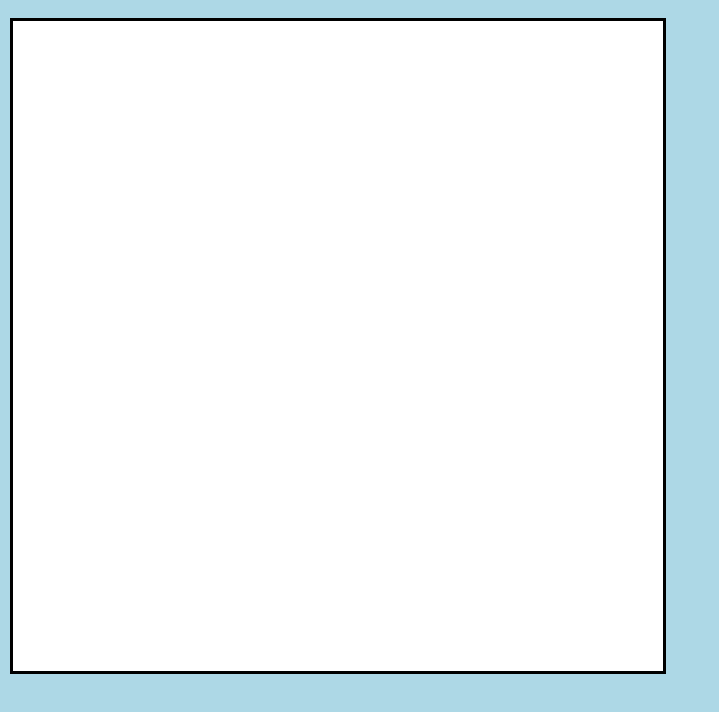
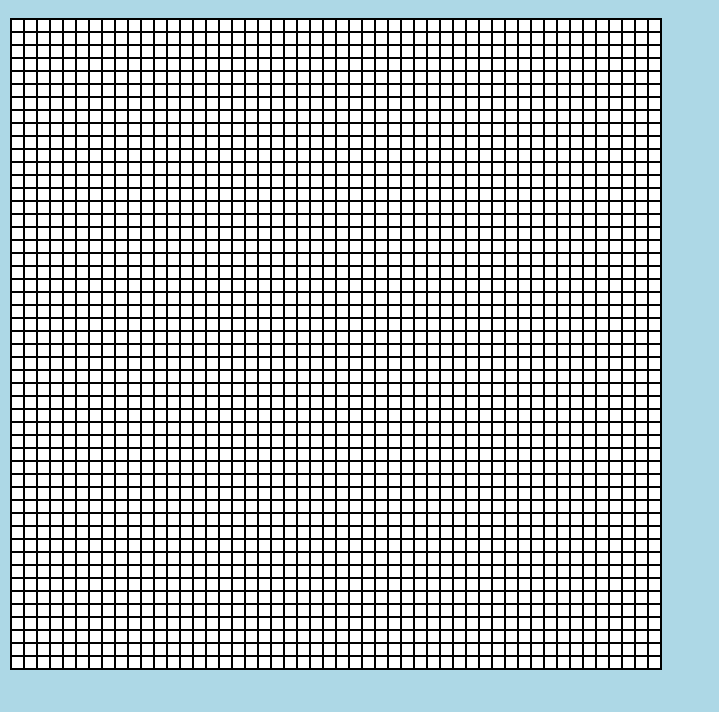
Before and after one commit to NVision021/etch-a-sketch, a plain HTML site: page index.html in a window 1280 px wide. Shown: the part 50-762 px from the top of the page, without its empty margins (0-719 px from the left). Drawn offline with Linux system fonts and the light colour scheme.

Commit message:
createGrid function added
Function that creates a grid of a specified size

```diff
--- a/script.js
+++ b/script.js
@@ -0,0 +1,26 @@
+const container = document.querySelector("#container");
+
+let gridSize = 50;
+
+/* A function that creates a grid of gridsize x gridsize */
+function createGrid (size) {
+  for (let i = 1; i < size + 1; i++) {
+    let column = document.createElement("div");
+    column.classList.add("column");
+    column.style.cssText = "flex-grow: 1; display: flex; flex-direction: column;"
+    container.appendChild(column);
+  }
+
+  let columns = document.querySelectorAll(".column");
+  columns.forEach(column => {
+    for (let i = 1; i < size + 1; i++) {
+      let box = document.createElement("div");
+      box.classList.add("box");
+      box.style.cssText = "display: flex; border: solid; border-width: 1px; flex-grow: 1;";
+      column.appendChild(box);
+
+    }
+  })
+}
+
+createGrid(gridSize);
--- a/styles.css
+++ b/styles.css
@@ -9,11 +9,13 @@ body {
 }
 
 #container {
+  display: flex;
   width: 650px;
   height: 650px;
-  border: solid;
   background-color: white;
   text-align: center;
+  border: solid;
+  border-width: 1px;
 }
 
 h1 {
```
